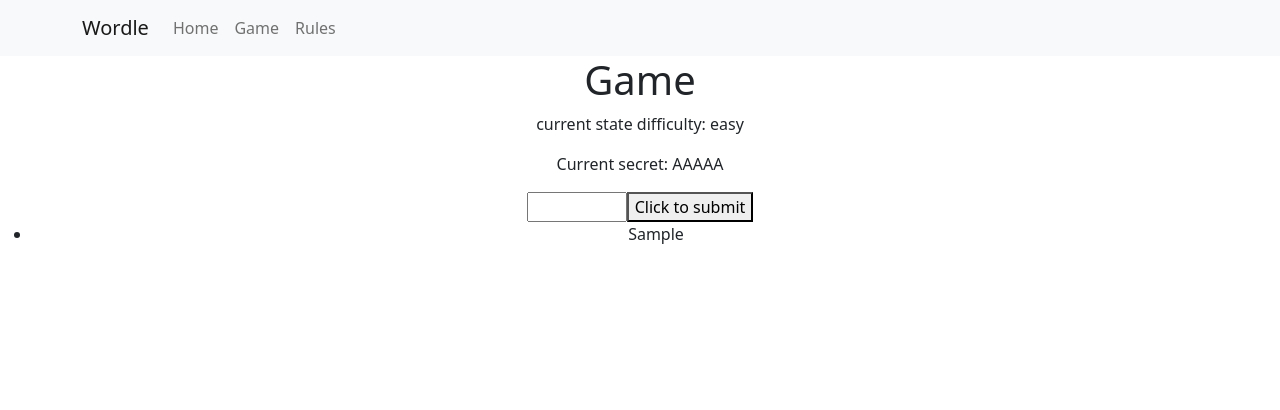
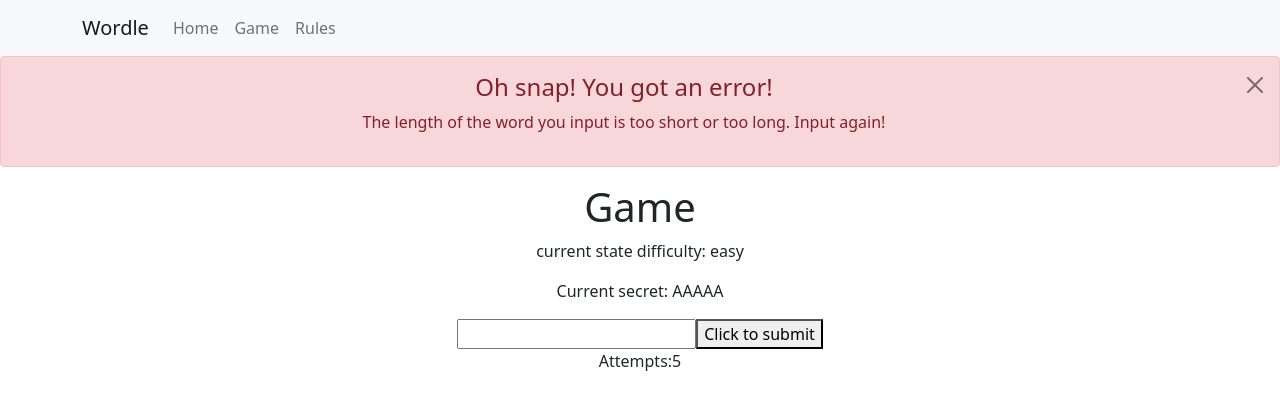
Before and after one commit to ruijiex/ruijie_xiao_lingya_hu_project2, a React (Create React App) app: page /game/easy in a window 1280 px wide. Both pictures are taken after typing "Sample" into the empty fields and a click on the button "Click to submit". Shown: the top 410 px of the page. Built offline with nearby package versions, Linux system fonts and the light colour scheme.

Commit message:
Complete game logic

```diff
--- a/src/components/Game.js
+++ b/src/components/Game.js
@@ -5,6 +5,8 @@
 import changeDifficultyAction from '../actions/changeDifficultyAction';
 import NavigationBar from './NavigationBar';
 import Wordle from '../game/wordle';
+import WordCard from './WordCard';
+import { Alert } from 'react-bootstrap';
 
 export default function Game() {
   const dispatch = useDispatch();
@@ -26,27 +28,56 @@
   const [wordle, setWordle] = useState(new Wordle(level));
   const [inputWord, setInputWord] = useState('');
   const [guessedWords, setGuessedWords] = useState([]);
+  const [showInvalidLengthMsg, setShowInvalidLengthMsg] = useState(false);
+  const [showSuccessMsg, setShowSuccessMsg] = useState(false);
+  // TODO: Hard code words library, 10 words each difficulty.
+  // TODO: add attempts map
+  const [attempts, setAttempts] = useState(level);
   const handleSubmit = (e) => {
     e.preventDefault();
+    if (inputWord.length !== level) {
+      setShowInvalidLengthMsg(true);
+    } else if (attempts > 0) {
       setGuessedWords((oldWords) => [...oldWords, inputWord]);
+      setAttempts(attempts - 1);
+    }
+    if (inputWord.toUpperCase() === wordle.getSecret()) {
+      setShowSuccessMsg(true);
+    }
     setInputWord('');
   };
 
-  // TODO
   return (
     <div>
       <NavigationBar />
+      {showSuccessMsg && (
+        <Alert variant='success'>
+          <Alert.Heading>Congratulations!</Alert.Heading>
+          <p>You have guessed the correct word - {wordle.getSecret()}!</p>
+        </Alert>
+      )}
+      {showInvalidLengthMsg && (
+        <Alert
+          variant='danger'
+          dismissible
+          onClose={() => setShowInvalidLengthMsg(false)}
+        >
+          <Alert.Heading>Oh snap! You got an error!</Alert.Heading>
+          <p>
+            The length of the word you input is too short or too long. Input
+            again!
+          </p>
+        </Alert>
+      )}
       <h1>Game</h1>
       <p>current state difficulty: {stateDifficulty}</p>
       <p>Current secret: {wordle.getSecret()}</p>
+      {attempts === 0 ? (
+        <h2>Game over</h2>
+      ) : (
+        !showSuccessMsg && (
           <form onSubmit={handleSubmit}>
-        {/* TODO
-        Set number of input from difficulty
-        */}
             <input
-          size={level}
-          minLength={level}
-          maxLength={level}
               type='text'
               required
               value={inputWord}
@@ -54,17 +85,22 @@
             ></input>
             <button type='submit'>Click to submit</button>
           </form>
+        )
+      )}
+
+      <p>Attempts:{attempts}</p>
       <ul>
         {guessedWords.map((value, index) => {
-          // TODO
-          // return letter state
           return (
-            <li key={index}>
-              {value} {wordle.guess(value)}
-            </li>
+            <WordCard guessedWord={value} guessState={wordle.guess(value)} />
           );
         })}
       </ul>
+      {/* TODO:
+      reset button
+      change secret
+      clean guessed words
+       */}
     </div>
   );
 }
--- /dev/null
+++ b/src/components/WordCard.js
@@ -0,0 +1,9 @@
+import React from 'react';
+
+export default function WordCard(props) {
+  return (
+    <li>
+      {props.guessedWord} {props.guessState}
+    </li>
+  );
+}
```
Lines whose indentation alone changed are shown as unchanged.
